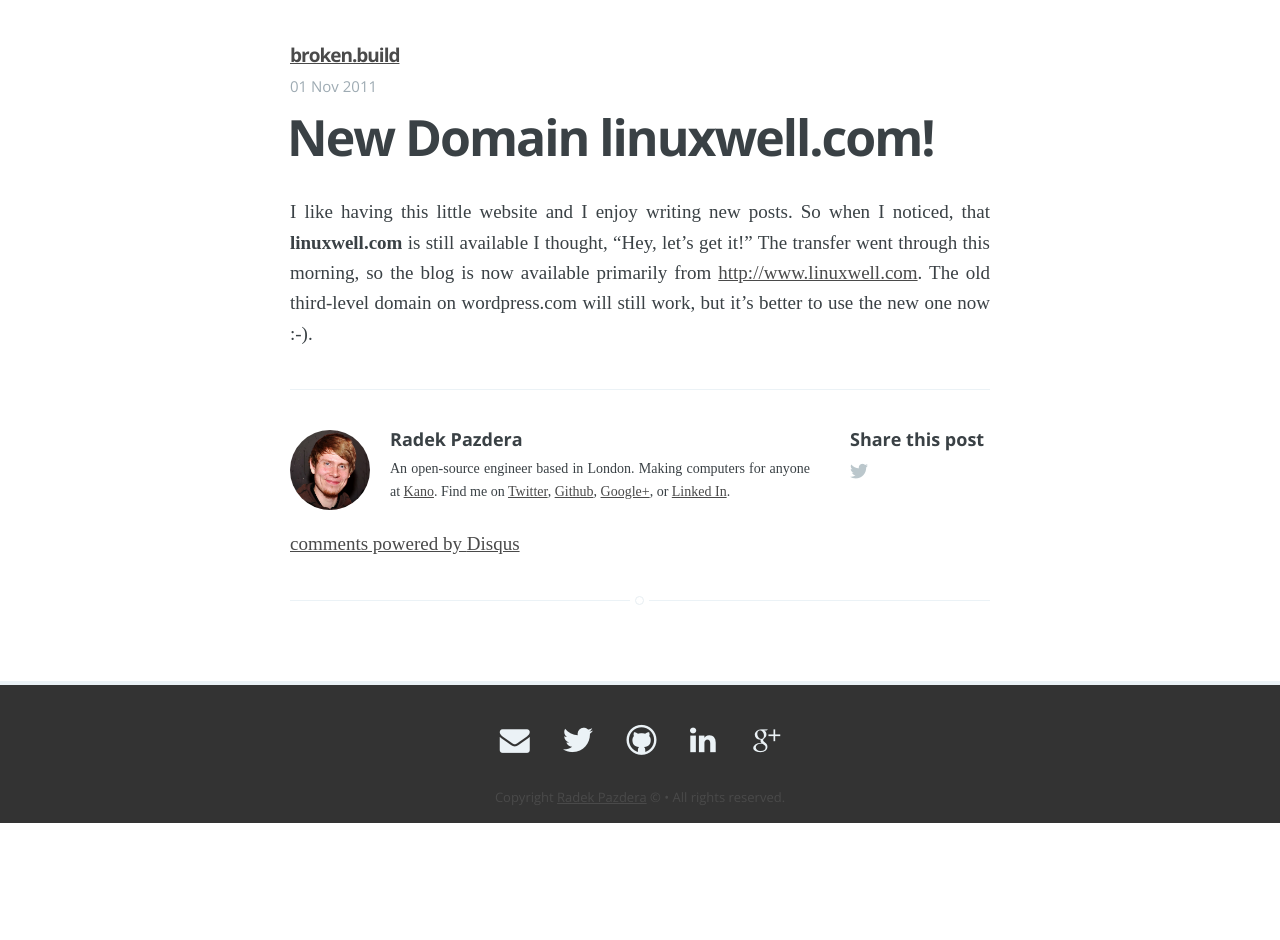
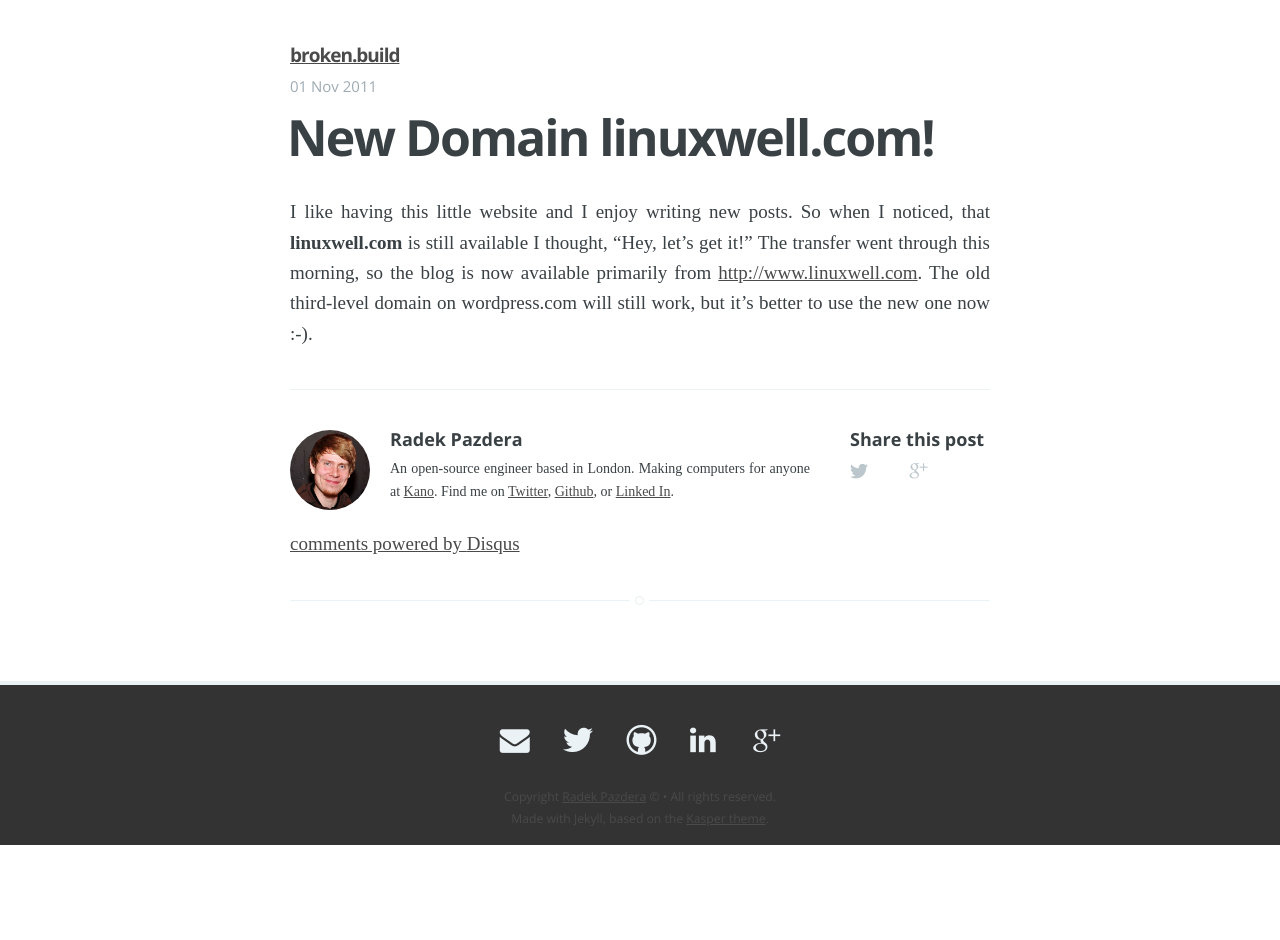
Before and after one commit to Ricardomol/pazdera.github.io, a Jekyll site: the page built from _posts/2011-11-01-new-domain-linuxwell-com.md, in a window 1280 px wide. Built offline with Jekyll 4.4.1, drawn with Linux system fonts in a browser that asks for light colours; some web fonts are replaced; comment, search, counter and statistics services are not loaded.

Commit message:
Tuning a few small CSS details

```diff
--- a/_layouts/default.html
+++ b/_layouts/default.html
@@ -34,7 +34,7 @@
                 <a class="icon-googleplus" href="https://plus.google.com/{{ site.gplus }}?rel=author"></a>
             </section>
             <section class="copyright">Copyright <a href="{{ site.baseurl }}">{{ site.author }}</a> &copy; {{date format="YYYY"}} &bull; All rights reserved.</section>
-            <!--<section class="poweredby">Made with Jekyll using <a href="http://github.com/rosario/kasper">Kasper theme</a>.</section> -->
+            <section class="poweredby">Made with Jekyll, based on the <a href="http://github.com/rosario/kasper">Kasper theme</a>.</section>
         </div>
     </footer>
 
--- a/_layouts/post.html
+++ b/_layouts/post.html
@@ -75,8 +75,7 @@
                             computers for anyone at
                             <a href="http://www.kano.me">Kano</a>. Find me on
                             <a href="http://twitter.com/radekpazdera">Twitter</a>,
-                            <a href="https://github.com/pazdera">Github</a>,
-                            <a href="https://plus.google.com/+RadekPazdera?rel=author">Google+</a>, or
+                            <a href="https://github.com/pazdera">Github</a>, or
                             <a href="http://www.linkedin.com/in/pazdera">Linked&nbsp;In</a>.
                     	</p>
                     </article>
@@ -93,7 +92,7 @@
                     onclick="window.open(this.href, 'facebook-share','width=580,height=296');return false;">
                     <span class="hidden">Facebook</span>
                 </a>
-                <a class="icon-google-plus" href="https://plus.google.com/share?url={{page.url}}"
+                <a class="icon-googleplus" href="https://plus.google.com/share?url={{page.url}}"
                    onclick="window.open(this.href, 'google-plus-share', 'width=490,height=530');return false;">
                     <span class="hidden">Google+</span>
                 </a>
--- a/assets/css/screen.css
+++ b/assets/css/screen.css
@@ -153,6 +153,7 @@
 
 a:hover {
     color: #57A3E8;
+    /*color: #F0E12C;*/
 }
 
 h1 a, h2 a, h3 a,
@@ -805,7 +806,7 @@
 }
 
 .site-footer .icons .icon-mail:hover {
-    color: #f4b400;
+    color: #F0E12C;
 }
 
 .site-footer .icons .icon-github:hover {
@@ -820,22 +821,9 @@
     color: #C63D2D;
 }
 
-.site-footer .copyright {
+.site-footer .copyright, .site-footer .poweredby {
     color: #4a4a4a;
-}
-
-.poweredby .icon-ghost {
-    font-weight: 700;
-    text-decoration: none;
-}
-
-.poweredby .icon-ghost:hover {
-    text-decoration: none;
-}
-
-.poweredby .icon-ghost:before {
-    font-size: 1rem;
-    margin-right: 0.2em;
+    font-size: 1.22rem;
 }
 
 /* The subscribe icon on the footer */
```
